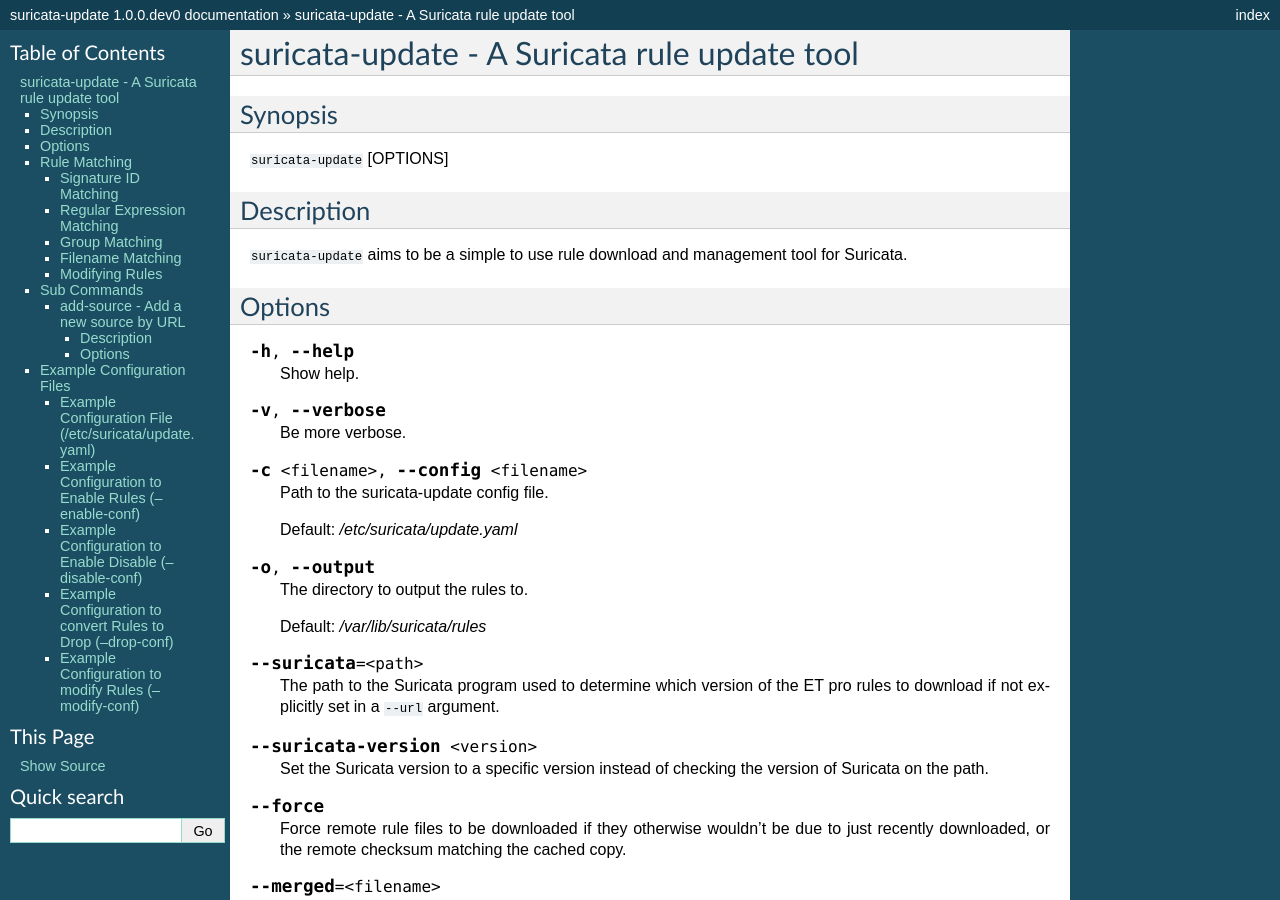
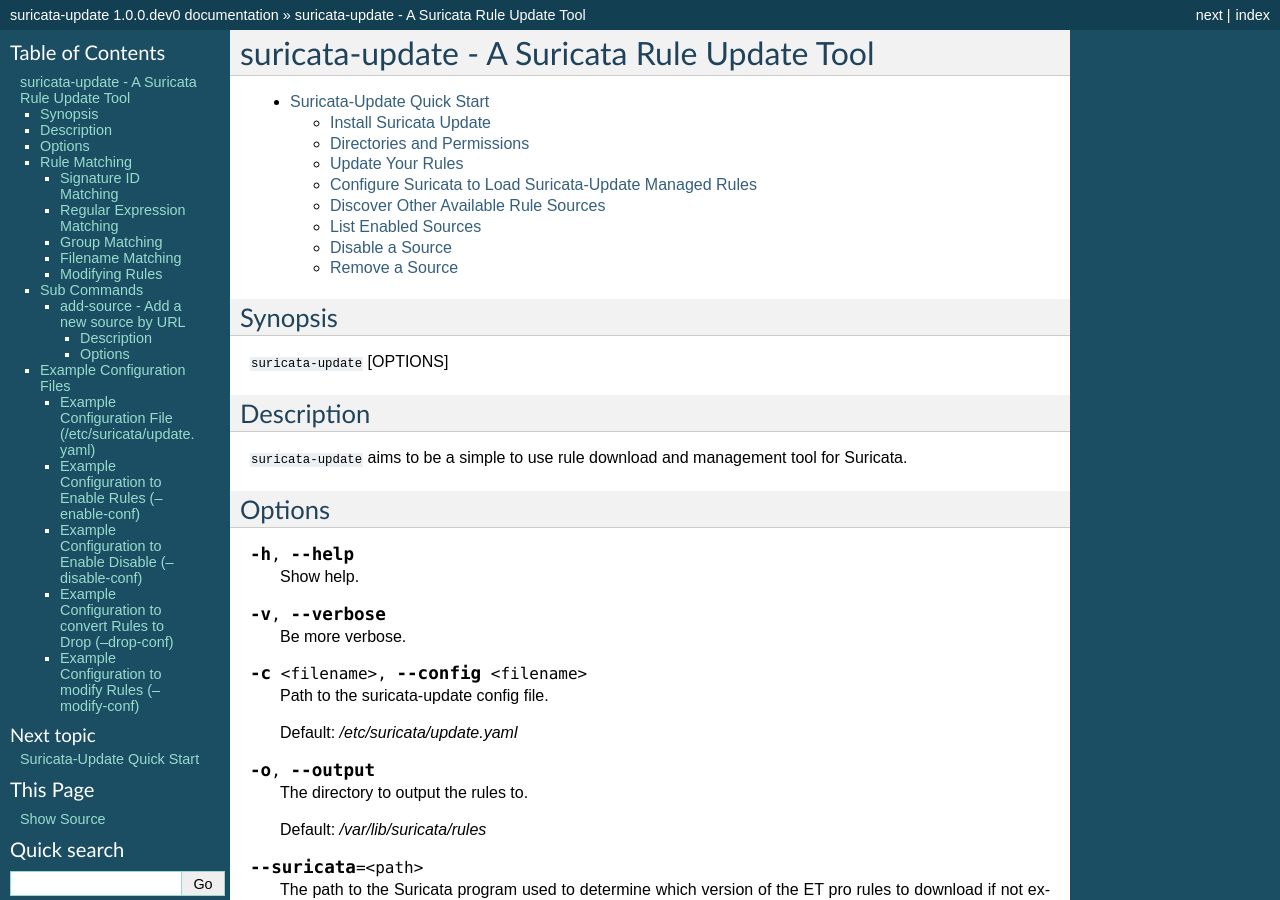
Before and after one commit to OISF/suricata-update, a Sphinx documentation site: the page built from doc/index.rst, in a window 1280 px wide and 900 px high. Built offline with Sphinx 7.4.7, drawn with Linux system fonts in a browser that asks for light colours; some of the changed lines change nothing that is shown; some of the changed text lies outside the part shown.

Commit message:
doc: add quickstart

```diff
--- a/doc/index.rst
+++ b/doc/index.rst
@@ -1,6 +1,10 @@
 #############################################
-suricata-update - A Suricata rule update tool
+suricata-update - A Suricata Rule Update Tool
 #############################################
+
+.. toctree::
+
+   quickstart
 
 Synopsis
 ========
@@ -277,6 +281,9 @@
 Sub Commands
 ============
 
+add-sources
+  Add a new source by URL
+
 add-source - Add a new source by URL
 ------------------------------------
 
--- /dev/null
+++ b/doc/quickstart.rst
@@ -0,0 +1,172 @@
+Suricata-Update Quick Start
+###########################
+
+Install Suricata Update
+=======================
+
+Suricata-Update is a tool written in Python and best installed with
+the ``pip`` tool for installing Python packages.
+
+Pip can install ``suricata-update`` globally making it available to
+all users or it can install ``suricata-update`` into your home
+directory for use by your user.
+
+.. note:: At some point ``suricata-update`` should be bundled with
+          Suricata avoid the need for a separate installation.
+
+To install ``suricata-update`` globally::
+
+    pip install --pre --upgrade https://github.com/OISF/suricata-update/archive/master.zip
+
+or to install it to your own directory::
+
+    pip install --user --pre --upgrade https://github.com/OISF/suricata-update/archive/master.zip
+
+.. note:: When installing to your home directory the
+          ``suricata-update`` program will be installed to
+          $HOME/.local/bin, so make sure this directory is in your
+          path::
+
+	    export PATH=$HOME/.local/bin:$PATH
+
+Directories and Permissions
+===========================
+
+In order for ``suricata-update`` to function, the following
+permissions are required:
+
+* Directory /etc/suricata: read access
+* Directory /var/lib/suricata/rules: read/write access
+* Directory /var/lib/suricata/update: read/write access
+
+One option is to simply run ``suricata-update`` as root or with
+``sudo``.
+
+.. note:: It is recommended to create a ``suricata`` group and setup
+          the above directories with the correction permissions for
+          the ``suricata`` group then add users to the ``suricata``
+          group.
+
+	  More documentation will be provided about this, including a
+	  tool to verify and maybe setup the permissions.
+
+Update Your Rules
+=================
+
+Without doing any configuration the default operation of
+``suricata-update`` is use the Emerging Threats Open ruleset.
+
+Example::
+
+  suricata-update
+
+This command will:
+
+* Look for the ``suricata`` program on your path to determine its
+  version.
+
+* Look for /etc/suricata/enable.conf, /etc/suricata/disable.conf,
+  /etc/suricata/drop.conf, and /etc/suricata/modify.conf to look for
+  filters to apply to the downloaded rules. These files are optional
+  and do not need to exist.
+
+* Download the Emerging Threats Open ruleset for your version of
+  Suricata, defaulting to 4.0.0 if not found.
+
+* Apply enable, disable, drop and modify filters as loaded above.
+
+* Write out the rules to ``/var/lib/suricata/rules/suricata.rules``.
+
+* Run Suricata in test mode on
+  ``/var/lib/suricata/rules/suricata.rules``.
+
+.. note:: Suricata-Update is also capable of triggering a rule reload,
+          but doing so requires some extra configuration that will be
+          covered later.
+
+Configure Suricata to Load Suricata-Update Managed Rules
+========================================================
+
+Suricata-Update takes a different convention to rule files than
+Suricata traditionally has. The most noticeable difference is that the
+rules are stored by default in
+``/var/lib/suricata/rules/suricata.rules``.
+
+One way to load the rules is to the the ``-S`` Suricata command line
+option. The other is to update your ``suricata.yaml`` to look
+something like::
+
+  default-rule-path: /var/lib/suricata/rules
+  rule-files:
+    - suricata.rules
+
+.. note:: In the future we expect Suricata to use this new convention
+          by default.
+
+Discover Other Available Rule Sources
+=====================================
+
+First update the rule source index with the ``update-sources`` command,
+for example::
+
+  suricata-update update-sources
+
+Then list the sources from the index. Example::
+
+  suricata-update list-sources
+
+Now lets at the **ptresearch/attackdetection** ruleset::
+
+  suricata-update enable-source ptresearch/attackdetection
+
+And update your rules again::
+
+  suricata-update
+
+.. note:: Note that enabling a source changes the default behaviour of
+          using Emerging Threats Open when no other source has been
+          configured. So after enabling our first source, Emerging
+          Threats Open will no longer be downloaded.
+
+Now we want to add Emerging Threats back, but this time we will choose
+the Pro rul eset. Using ``list-sources`` we can see it exists with the
+name **et/pro**::
+
+  suricata-update enable-source et/pro
+
+Make sure to have your Emerging Threats Pro access code ready as you
+will be prompted for it.
+
+Now run ``suricata-update`` againg to download Emerging Threats Pro
+along with the Attack Detection rules.
+
+List Enabled Sources
+====================
+
+::
+
+   suricata-update list-enabled-sources
+
+Disable a Source
+================
+
+::
+
+   suricata-update disable-source et/pro
+
+Disabling a source keeps the source configuration but disables. This
+is useful when a source requires parameters such as a code that you
+don't want to lose, which would happen if you removed a source.
+
+Enabling a disabled source re-enables without prompting for user
+inputs.
+
+Remove a Source
+===============
+
+::
+
+   suricata-update remove-source et/pro
+
+This removes the local configuration for this source. Re-enabling
+**et/pro** will requiring re-entering your access code.
```
